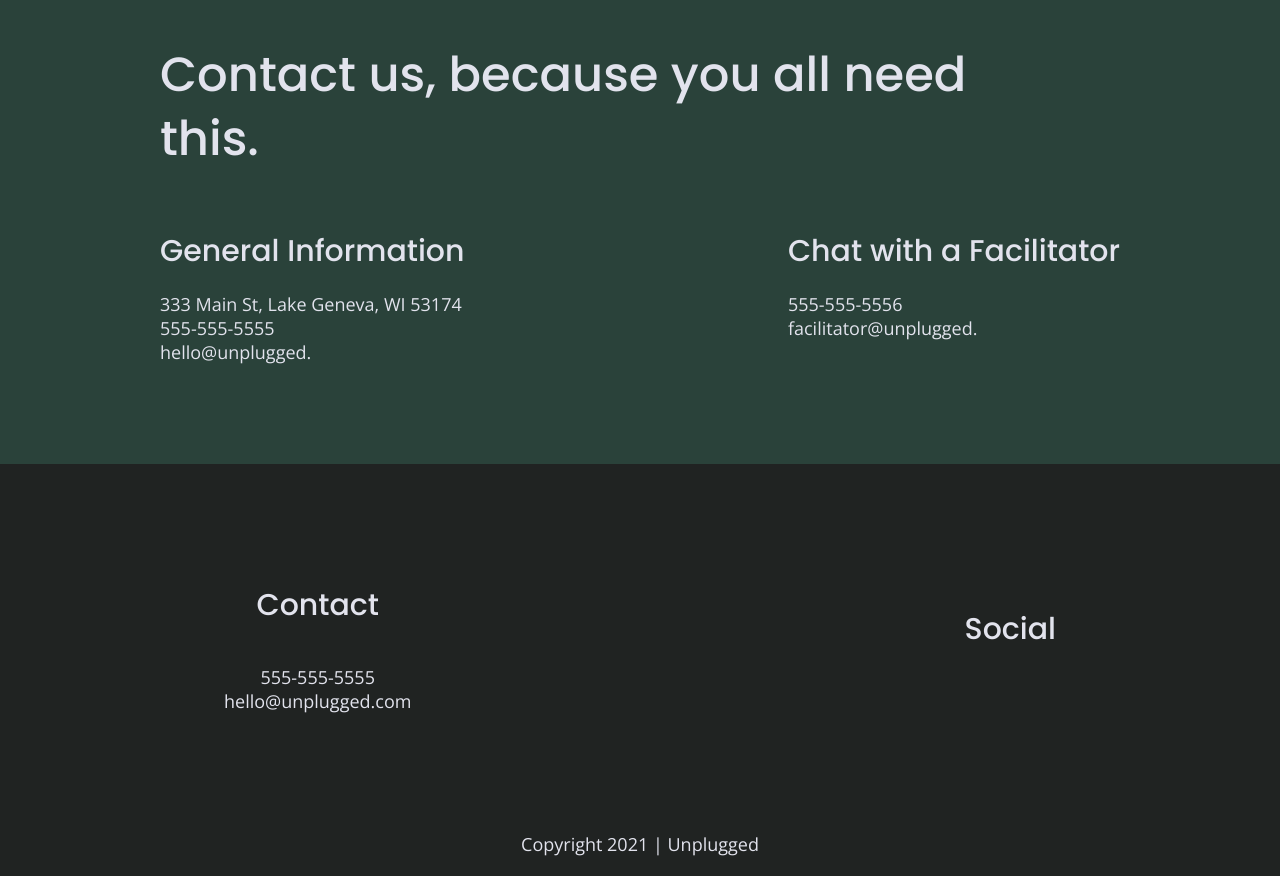
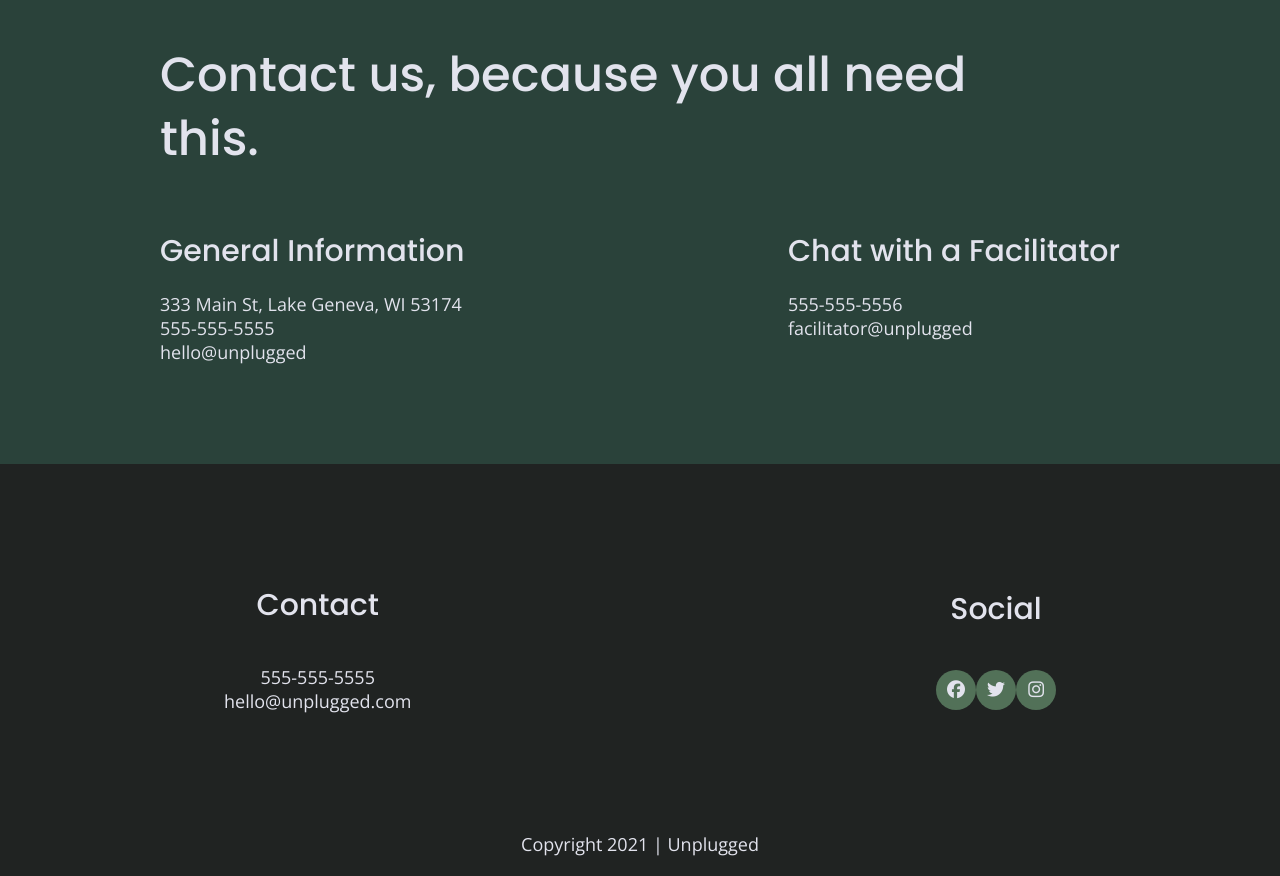
Before and after one commit to aylapalacios/unplugged, a website: page about/index.html in a window 1280 px wide. Shown: the part 1291-2167 px from the top of the page. Drawn offline with nearby package versions, Linux system fonts and the light colour scheme.

Commit message:
Added social media icons to footer

```diff
--- a/about/index.html
+++ b/about/index.html
@@ -80,13 +80,13 @@
             <p>
               333 Main St, Lake Geneva, WI 53174<br>
               555-555-5555<br>
-              hello@unplugged.
+              hello@unplugged
             </p>
           </div>
           <div class="contact-content-column-two">
             <h4>Chat with a Facilitator</h4>
               <p>555-555-5556<br>
-                facilitator@unplugged.
+                facilitator@unplugged
               </p>
           </div>
         </address><!-- contact-content div ends -->
@@ -111,13 +111,19 @@
           <h4>Social</h4>
           <div class="social-icons">
             <p>
-              <a href="https://www.facebook.com/yoursite" target="_blank"></a>
+              <a href="https://www.facebook.com/yoursite" target="_blank">
+                <i class="fab fa-facebook"></i>
+              </a>
             </p>
             <p>
-              <a href="https://www.twitter.com/yoursite" target="_blank"></a>
+              <a href="https://www.twitter.com/yoursite" target="_blank">
+                <i class="fab fa-twitter"></i>
+              </a>
             </p>
             <p>
-              <a href="https://www.instagram.com/yoursite" target="_blank"></a>
+              <a href="https://www.instagram.com/yoursite" target="_blank">
+                <i class="fab fa-instagram"></i>
+              </a>
             </p>
           </div>
         </div>
--- a/css/main.css
+++ b/css/main.css
@@ -240,6 +240,10 @@ footer .social-icons {
 }
 
 footer .social-icons p {
+  background-color: #527158;
+  border-radius: 50%;
+  width: 40px;
+  height: 40px;
   display: flex;
   justify-content: center;
   align-items: center;
```
Also changed, not shown: faq/index.html (+9 -3 lines), index.html (+9 -3 lines).
